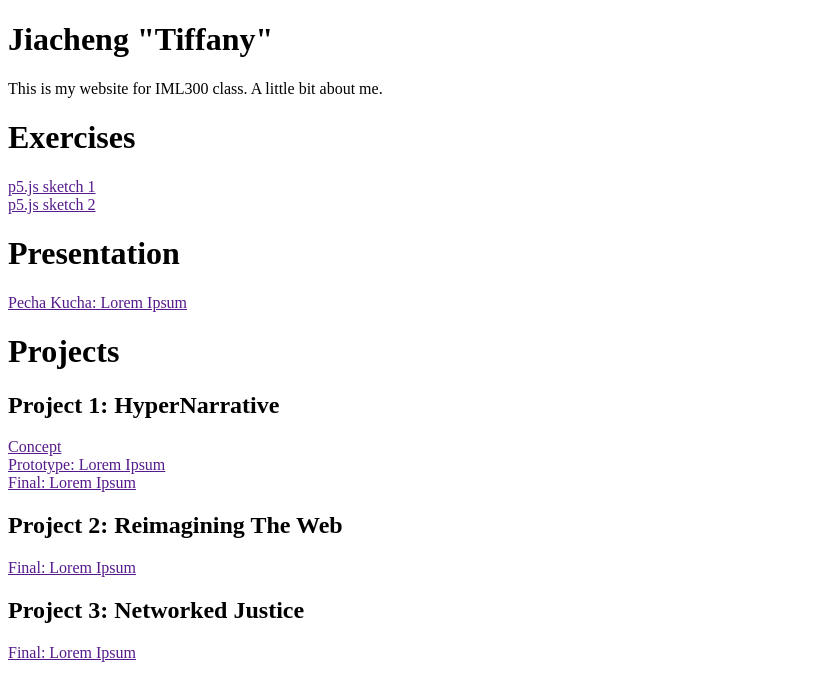
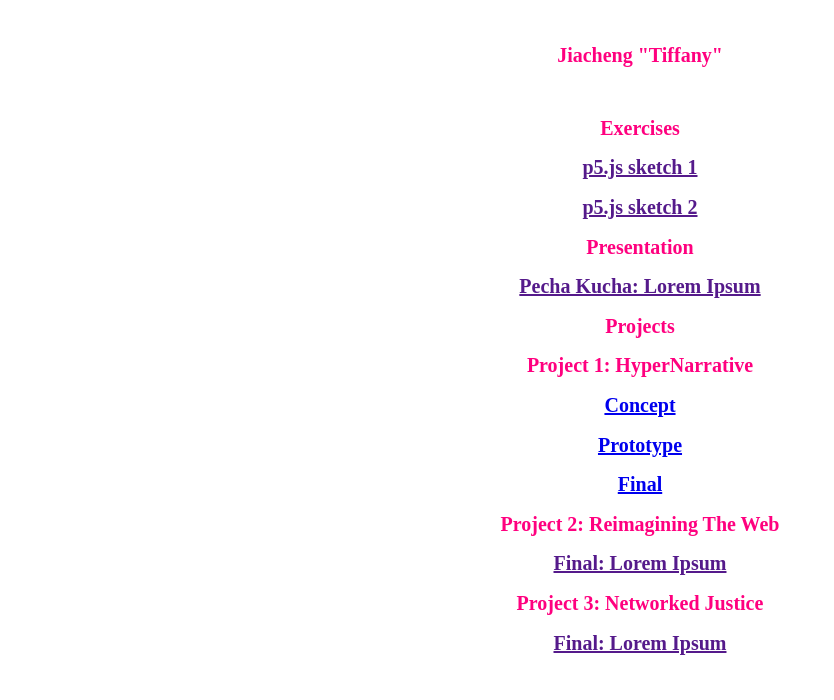
Before and after one commit to JiachengTiffanyWang/IML300, a plain HTML site: page index.html in a window 1280 px wide. Shown: the whole page, without its empty margins (0-834 px from the left). Drawn offline with Linux system fonts and the light colour scheme.

Commit message:
commit
commit

```diff
--- a/index.html
+++ b/index.html
@@ -3,37 +3,42 @@
 <html>
 
 <head>
-    <title>Jiacheng's Homepage</title>
+    <title>Links Example</title>
+    <link rel="stylesheet" type="text/css" href="project-1/style.css" />
+</head>
+
+<head>
+    <h1>Jiacheng's Homepage</h1>
     <meta charset="utf-8" />
     <link rel="stylesheet" href="assets/main.css" type="text/css" />
 </head>
 
 <body>
-  <div>
-    <h1>Jiacheng "Tiffany"</h1>
-    <p> This is my website for IML300 class. A little bit about me. </p>
+  <div class="a">
+    <h2>Jiacheng "Tiffany"</h2>
+    <h1> Jiacheng's website for IML300 class</h1>
   </div>
 
   <div>
-      <h1>Exercises</h1>
-      <a href="" target="blank">p5.js sketch 1</a><br>
-      <a href="" target="blank">p5.js sketch 2</a>
+      <h2>Exercises</h2>
+      <h2><a href="" target="blank">p5.js sketch 1</a><br></h2>
+      <h2><a href="" target="blank">p5.js sketch 2</a></h2>
   </div>
   <div>
-      <h1>Presentation</h1>
-      <a href="" target="blank">Pecha Kucha: Lorem Ipsum</a>
+      <h2>Presentation</h2>
+      <h2><a href="" target="blank">Pecha Kucha: Lorem Ipsum</a></h2>
   </div>
 
   <div>
-      <h1>Projects</h1>
+      <h2>Projects</h2>
       <h2>Project 1: HyperNarrative</h2>
-      <a href="" target="blank">Concept</a><br>
-      <a href="" target="blank">Prototype: Lorem Ipsum</a><br>
-      <a href="" target="blank">Final: Lorem Ipsum</a>
+      <h2><a href="projectconcept.html" target="projectconcept.html">Concept</a><br></h2>
+      <h2><a href="prototype.html" target="prototype.html">Prototype</a><br></h2>
+      <h2><a href="project-1/index.html" target="project-1/index.html">Final</a></h2>
       <h2>Project 2: Reimagining The Web</h2>
-      <a href="" target="blank">Final: Lorem Ipsum</a>
+      <h2><a href="" target="">Final: Lorem Ipsum</a></h2>
       <h2>Project 3: Networked Justice</h2>
-      <a href="" target="blank">Final: Lorem Ipsum</a>
+      <h2><a href="" target="blank">Final: Lorem Ipsum</a></h2>
   </div>
 </body>
 </html>
--- a/project-1/style.css
+++ b/project-1/style.css
@@ -21,6 +21,14 @@ h1 {
     height: 100%;
 }
 
+h2 {
+    text-align: center;
+	font-size: 20px;
+  font-family: times sans-serif;
+  color: #FF007F;
+    height: 100%;
+}
+
 body1{
   background-image: url("image/redpurple.png");
   background-repeat: no-repeat;
@@ -28,3 +36,10 @@ body1{
   background-position: center;
   background-size:cover
 }
+
+p {
+
+    margin: px;
+    font-family: times new roman bold;
+    color: #ffffff;
+}
```
Also changed, not shown: project-1/page-4.html (+5 -0 lines), projectconcept.html (added, +11 -0 lines), prototype.html (added, +15 -0 lines), project-1/image/prototype1.png (added), project-1/image/prototype2.png (added), 3 other files.
